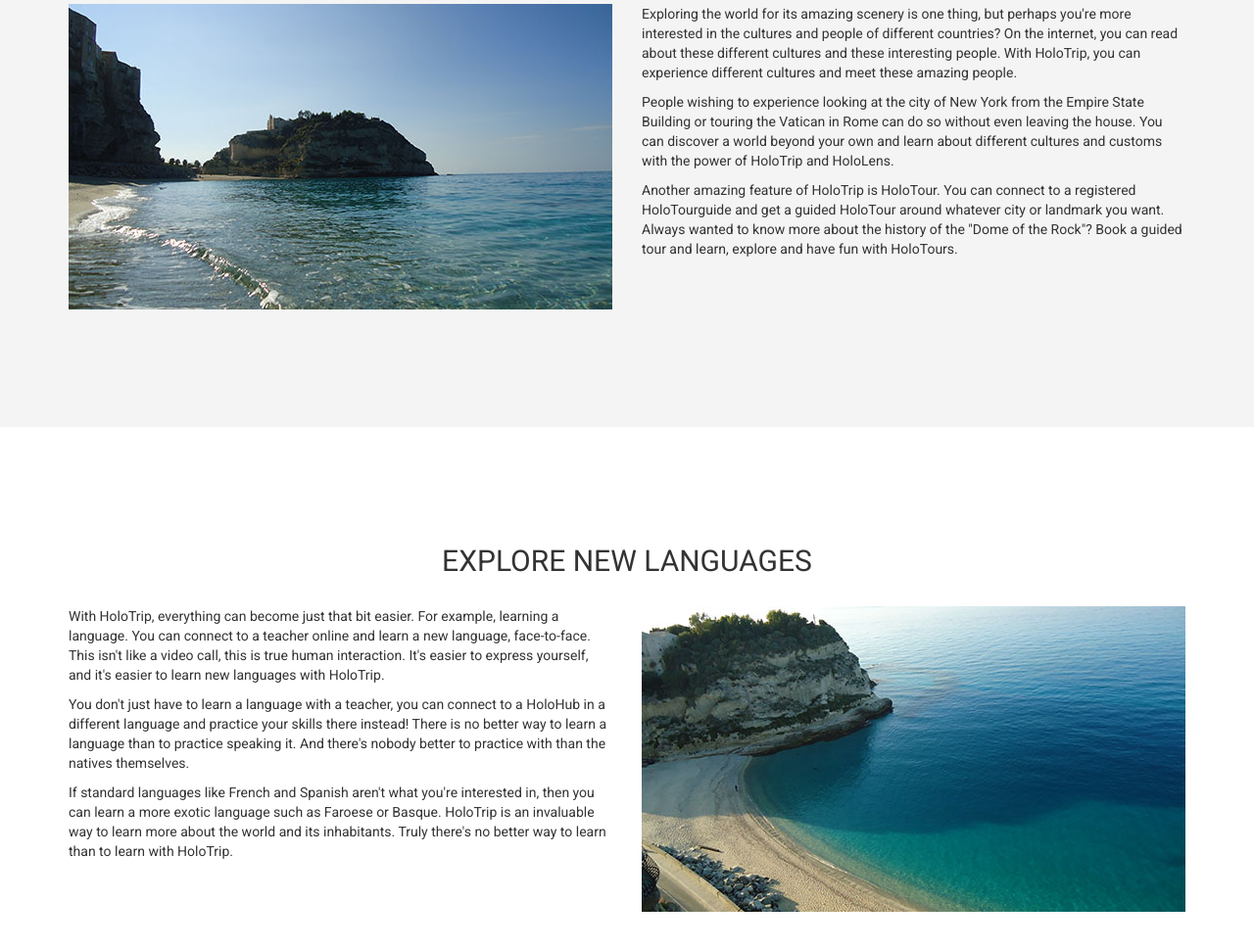
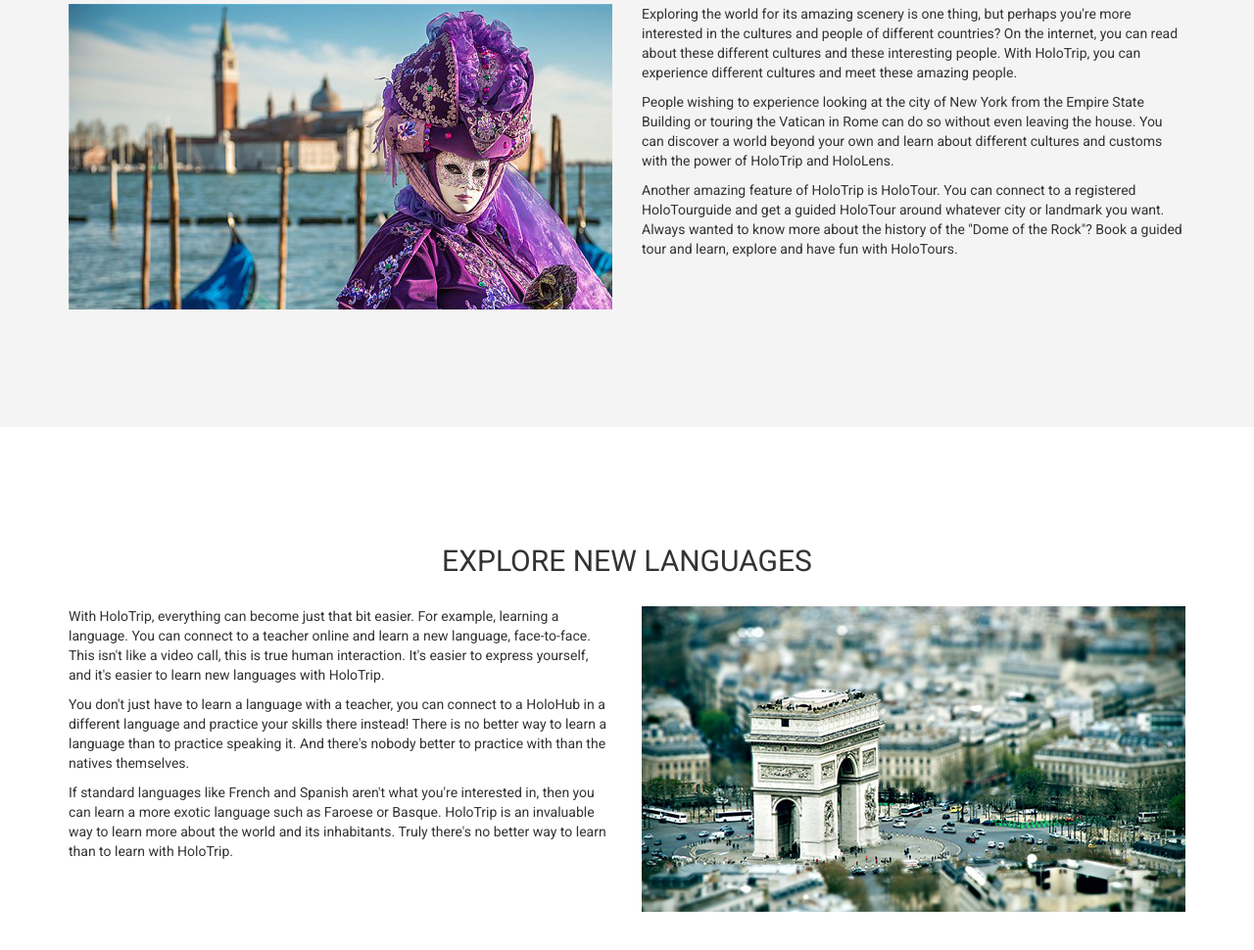
Before and after one commit to Reccy/HoloTrip, a plain HTML site: page explore.html in a window 1280 px wide. Shown: the part 1394-2364 px from the top of the page at 98% size. Drawn offline with Linux system fonts and the light colour scheme.

Commit message:
Changed Explore images

```diff
--- a/explore.html
+++ b/explore.html
@@ -79,7 +79,7 @@
 					Explore the world and make friends at the same time. You can even play games at HoloHubs and recruit people for projects!</p>
 				</div>
 				<div class="col-md-6 col-sd-12">
-					<img class="img-responsive" src="assets/img/mountainView.jpg"></img>
+					<img class="img-responsive" src="assets/img/sydney.jpg"></img>
 				</div>
 			</div>
 
@@ -93,7 +93,7 @@
 			</div>
 			<div class="row">
 				<div class="col-md-6 col-sd-12 topdiv">
-					<img class="img-responsive" src="assets/img/italia1.jpg"></img>
+					<img class="img-responsive" src="assets/img/venice.jpg"></img>
 				</div>
 				<div class="col-md-6 col-sd-12 text-left bottomdiv">
 					<p>Exploring the world for its amazing scenery is one thing, but perhaps you're more interested in the cultures and people of different countries? On the internet, you can
@@ -123,7 +123,7 @@
 					an invaluable way to learn more about the world and its inhabitants. Truly there's no better way to learn than to learn with HoloTrip.</p>
 				</div>
 				<div class="col-md-6 col-sd-12">
-					<img class="img-responsive" src="assets/img/italia2.jpg"></img>
+					<img class="img-responsive" src="assets/img/arcDeTriomphe.jpg"></img>
 				</div>
 			</div>
 
```
Also changed, not shown: assets/img/arcDeTriomphe.jpg (added), assets/img/sydney.jpg (added), assets/img/venice.jpg (added).
